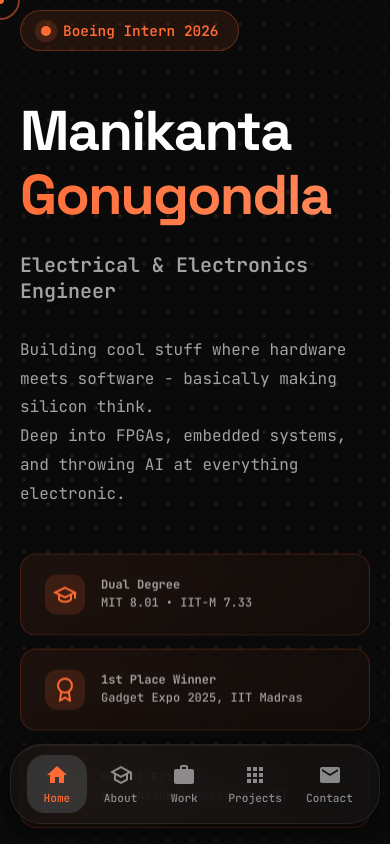
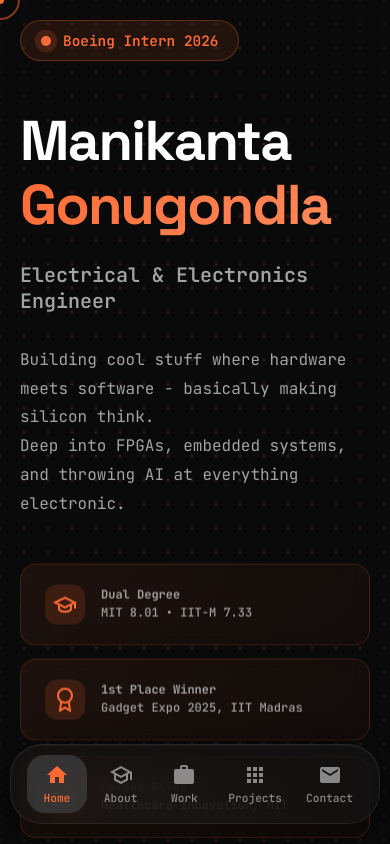
Before and after one commit to Manikanta25055/portfolio_website, a React (Create React App) app: page / in a window 390 px wide. Shown: the top 844 px of the page. Built offline with nearby package versions, Linux system fonts and the light colour scheme.

Commit message:
Adjust mobile hero top padding to 20px for balanced spacing
Co-Authored-By: Claude Opus 4.5 <noreply@anthropic.com>

```diff
--- a/src/App.css
+++ b/src/App.css
@@ -2460,7 +2460,7 @@ section {
   }
 
   .hero {
-    padding-top: 10px;
+    padding-top: 20px;
     padding-bottom: 120px;
   }
 
```
